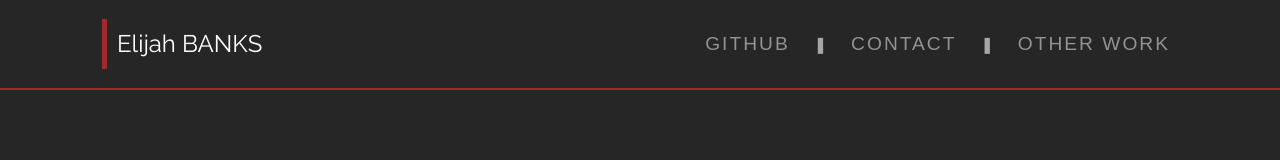
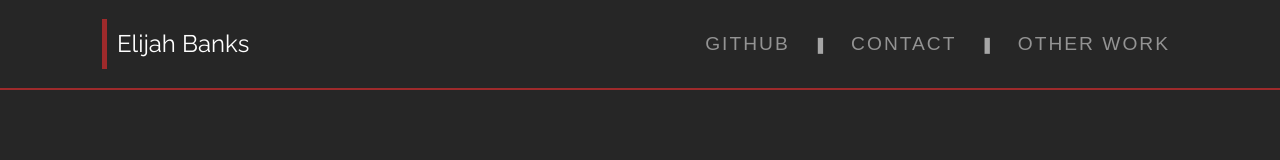
Before and after one commit to ejoebanks/eliweb, an Angular app: page / in a window 1280 px wide. Shown: the top 160 px of the page. Built offline with nearby package versions, Linux system fonts and the light colour scheme; a web font is replaced by a local one.

Commit message:
Changed toggler icon, changed capitalization in brand

```diff
--- a/src/app/navbar/navbar.component.html
+++ b/src/app/navbar/navbar.component.html
@@ -2,10 +2,13 @@
   <div class="container">
     <nav class="navbar main-nav navbar-expand-lg navbar-dark">
       <a class="navbar-brand red_borders" [routerLink]="['/']">
-        Elijah BANKS
+        Elijah Banks
       </a>
       <button class="navbar-toggler" type="button" data-toggle="collapse" data-target="#navbarContent" aria-controls="navbarContent" aria-expanded="false" aria-label="Toggle navigation">
-        <span class="navbar-toggler-icon"></span>
+        <i class=" material-icons">
+        keyboard_arrow_down
+</i>
+
       </button>
       <div class="collapse navbar-collapse text-uppercase" id="navbarContent">
         <ul class="navbar-nav ml-auto">
```
